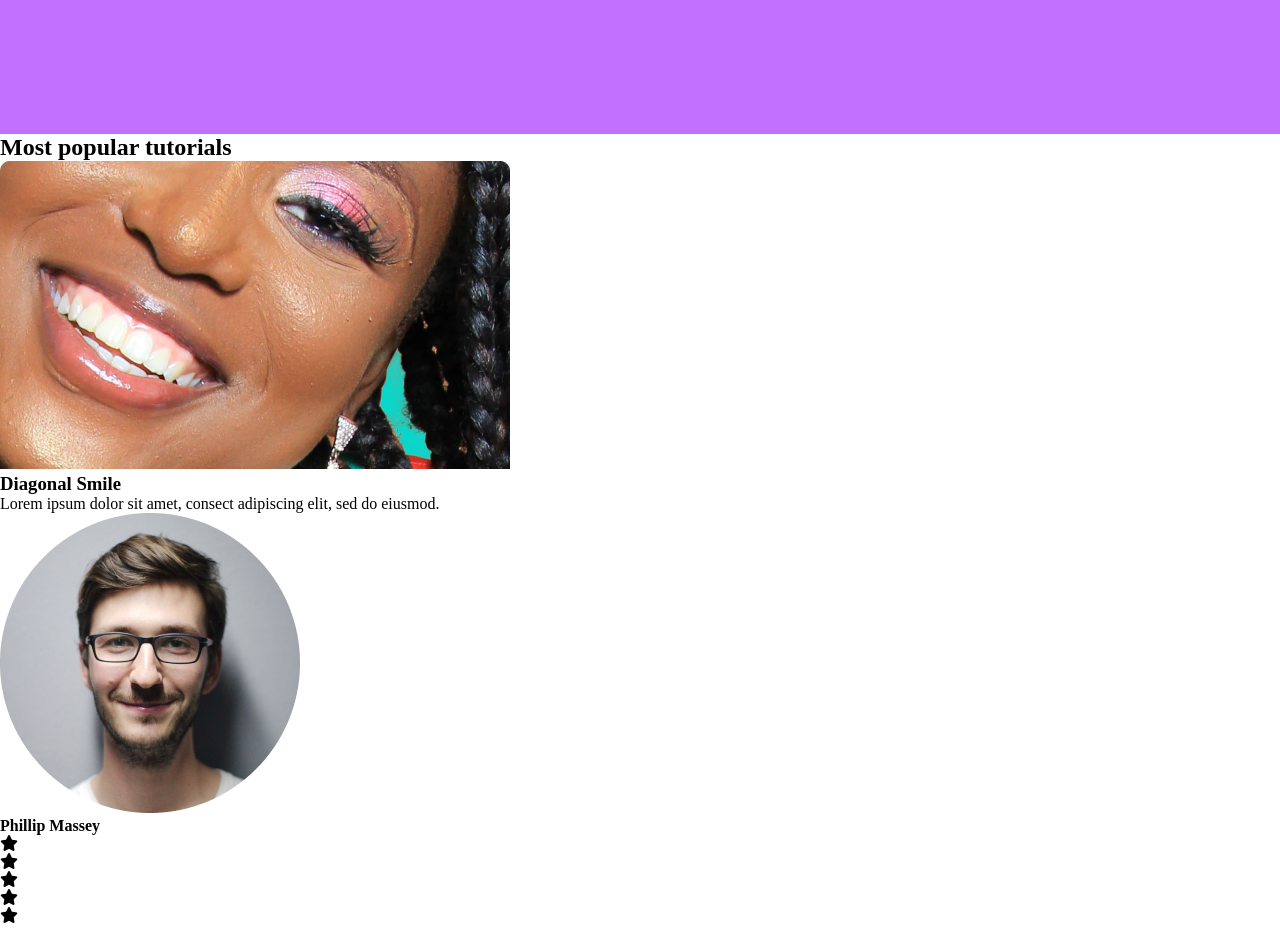
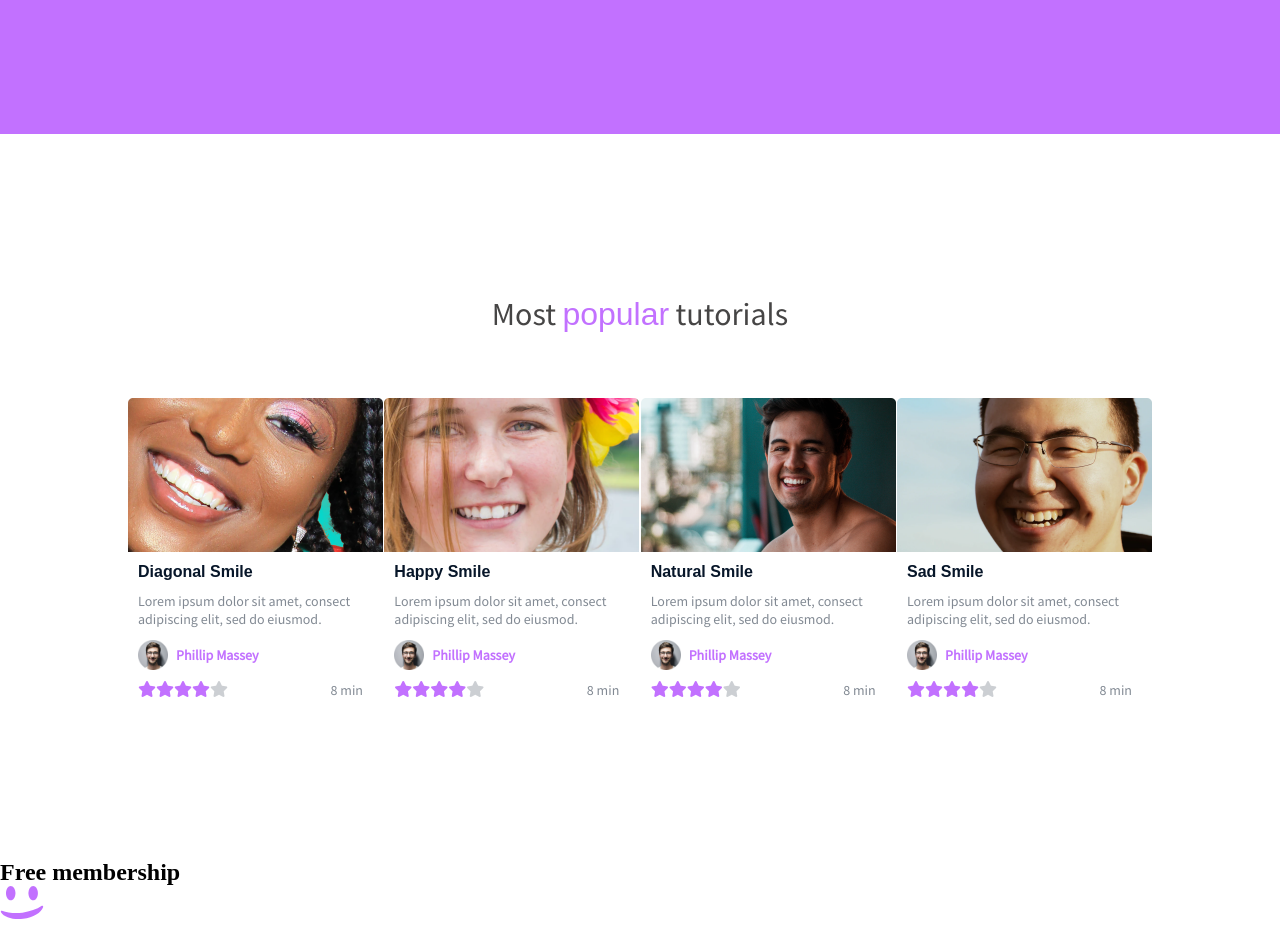
Before and after one commit to Aalphakeem-Adroit/alx_html_css, a plain HTML site: page css_advanced/index.html in a window 1280 px wide. Shown: the part 1140-2068 px from the top of the page. Drawn offline with Linux system fonts and the light colour scheme; files whose address does not match are found by name; a web font is replaced by a local one.

Commit message:
Feat: Videos list

```diff
--- a/css_advanced/index.html
+++ b/css_advanced/index.html
@@ -69,75 +69,91 @@
             </div>
         </section>
 
-        <section>
-            <h2>Most popular tutorials</h2>
-            <div>
+        <section class="tutorial">
+            <div class="popular-tutorial">
+                <h2>Most <span>popular</span> tutorials</h2>
+                <div class="tutorial-items">
+                    <div class="tutorial-card">
                         <img src="./assets/preview1.png" alt="">
                         <h3>Diagonal Smile</h3>
                         <p>Lorem ipsum dolor sit amet, consect adipiscing elit, sed do eiusmod.</p>
-                <div>
+                        <div class="tutorial-profile">
                             <img src="./assets/avatar1.png" alt="">
                             <h4>Phillip Massey</h4>
                         </div>
-                <div>
+
+                        <div class="star-review">
+                            <div class="stars">
                                 <div><i class="fa-solid fa-star"></i></div>
                                 <div><i class="fa-solid fa-star"></i></div>
                                 <div><i class="fa-solid fa-star"></i></div>
                                 <div><i class="fa-solid fa-star"></i></div>
-                    <div><i class="fa-solid fa-star"></i></div>
+                                <div class="empty-star"><i class="fa-solid fa-star"></i></div>
                             </div>
                             <p>8 min</p>
                         </div>
-            <div>
+                    </div>
+                    <div class="tutorial-card">
                         <img src="./assets/preview2.png" alt="">
                         <h3>Happy Smile</h3>
                         <p>Lorem ipsum dolor sit amet, consect adipiscing elit, sed do eiusmod.</p>
-                <div>
+                        <div class="tutorial-profile">
                             <img src="./assets/avatar1.png" alt="">
                             <h4>Phillip Massey</h4>
                         </div>
-                <div>
+
+                        <div class="star-review">
+                            <div class="stars">
                                 <div><i class="fa-solid fa-star"></i></div>
                                 <div><i class="fa-solid fa-star"></i></div>
                                 <div><i class="fa-solid fa-star"></i></div>
                                 <div><i class="fa-solid fa-star"></i></div>
-                    <div><i class="fa-solid fa-star"></i></div>
+                                <div class="empty-star"><i class="fa-solid fa-star"></i></div>
                             </div>
                             <p>8 min</p>
                         </div>
-            <div>
+                    </div>
+                    <div class="tutorial-card">
                         <img src="./assets/preview3.png" alt="">
                         <h3>Natural Smile</h3>
                         <p>Lorem ipsum dolor sit amet, consect adipiscing elit, sed do eiusmod.</p>
-                <div>
+                        <div class="tutorial-profile">
                             <img src="./assets/avatar1.png" alt="">
                             <h4>Phillip Massey</h4>
                         </div>
-                <div>
+
+                        <div class="star-review">
+                            <div class="stars">
                                 <div><i class="fa-solid fa-star"></i></div>
                                 <div><i class="fa-solid fa-star"></i></div>
                                 <div><i class="fa-solid fa-star"></i></div>
                                 <div><i class="fa-solid fa-star"></i></div>
-                    <div><i class="fa-solid fa-star"></i></div>
+                                <div class="empty-star"><i class="fa-solid fa-star"></i></div>
                             </div>
                             <p>8 min</p>
                         </div>
-            <div>
+                    </div>
+                    <div class="tutorial-card">
                         <img src="./assets/preview4.png" alt="">
                         <h3>Sad Smile</h3>
                         <p>Lorem ipsum dolor sit amet, consect adipiscing elit, sed do eiusmod.</p>
-                <div>
+                        <div class="tutorial-profile">
                             <img src="./assets/avatar1.png" alt="">
                             <h4>Phillip Massey</h4>
                         </div>
-                <div>
+
+                        <div class="star-review">
+                            <div class="stars">
                                 <div><i class="fa-solid fa-star"></i></div>
                                 <div><i class="fa-solid fa-star"></i></div>
                                 <div><i class="fa-solid fa-star"></i></div>
                                 <div><i class="fa-solid fa-star"></i></div>
-                    <div><i class="fa-solid fa-star"></i></div>
+                                <div class="empty-star"><i class="fa-solid fa-star"></i></div>
                             </div>
                             <p>8 min</p>
+                        </div>
+                    </div>
+                </div>
             </div>
         </section>
         <section>
--- a/css_advanced/styles.css
+++ b/css_advanced/styles.css
@@ -57,7 +57,7 @@ header {
     align-items: center;
     justify-content: space-between;
     padding-top: 1.5rem;
-    padding-bottom: 3rem;
+    padding-bottom: 5rem;
 }
 
 nav {
@@ -135,14 +135,16 @@ h1 {
     gap: 4rem;
 }
 
-.header-pros h2 {
+.header-pros h2,
+.popular-tutorial h2 {
     font-family: source-sans-pro, sans-serif;
     font-weight: 300;
     font-size: 32px;
     color: var(--white);
 }
 
-.header-pros h2 span {
+.header-pros h2 span,
+.popular-tutorial span {
     color: var(--primary);
     font-family: source-sans-pro-bold, sans-serif;
     font-weight: 500;
@@ -228,3 +230,91 @@ blockquote {
     color: var(--white);
     text-align: left;
 }
+
+main .tutorial {
+    width: 100%;
+    padding: 10rem 0;
+    display: flex;
+    justify-content: center;
+}
+
+main .popular-tutorial {
+    width: 80%;
+    display: flex;
+    flex-direction: column;
+    justify-content: center;
+    align-items: center;
+    gap: 4rem;
+}
+
+main .popular-tutorial h2 {
+    color: rgb(70, 69, 69);
+}
+
+.tutorial-items {
+    display: flex;
+    flex-direction: row;
+    justify-content: space-between;
+    width: 100%;
+}
+
+.tutorial-card {
+    width: 255px;
+    display: flex;
+    flex-direction: column;
+    gap: .7rem;
+}
+
+.tutorial-card h3 {
+    font-family: source-sans-pro-bold, sans-serif;
+    padding: 0 10px;
+    color: var(--secondary);
+    text-align: left;
+    font-size: 16px;
+}
+
+.tutorial-card p {
+    font-family: source-sans-pro, sans-serif;
+    padding: 0 10px;
+    color: var(--secondary);
+    opacity: 0.5;
+    text-align: left;
+    font-size: 14px;
+}
+
+.tutorial-card .tutorial-profile {
+    display: flex;
+    flex-direction: row;
+    align-items: center;
+    gap: .5rem;
+    padding: 0 10px;
+}
+
+.tutorial-card .tutorial-profile img {
+    width: 30px;
+}
+
+.tutorial-card .tutorial-profile h4 {
+    font-family: source-sans-pro, sans-serif;
+    font-size: 14px;
+    color: var(--primary);
+}
+
+.star-review {
+    display: flex;
+    flex-direction: row;
+    justify-content: space-between;
+    width: 100%;
+    padding: 0 10px;
+}
+
+.stars {
+    display: flex;
+    flex-direction: row;
+    color: var(--primary);
+}
+
+.empty-star {
+    color: var(--secondary);
+    opacity: .2;
+}
```
Lines whose indentation alone changed are shown as unchanged.
